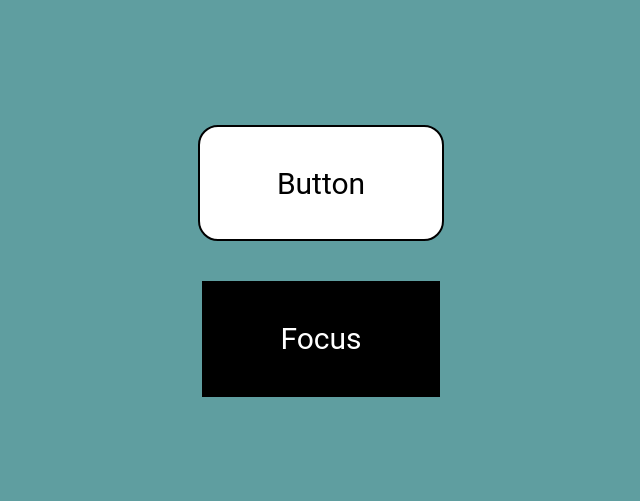
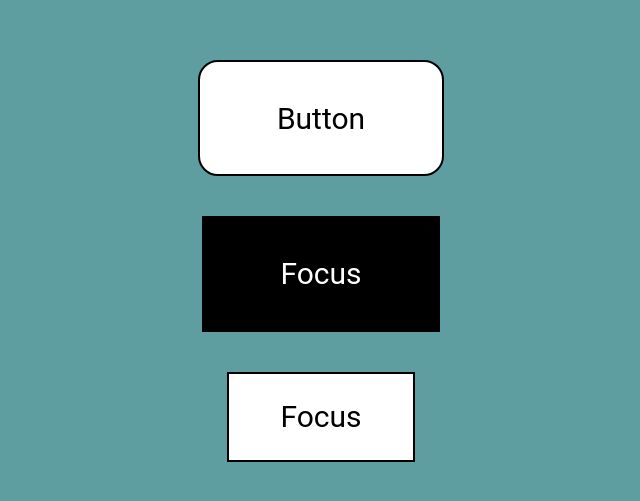
Before and after one commit to bibilg/animation_button, a website: page index.html in a window 1280 px wide. Shown: the part 139-640 px from the top of the page, without its empty margins (319-959 px from the left). Drawn offline with Linux system fonts and the light colour scheme.

Commit message:
Initialization of button 3

```diff
--- a/index.html
+++ b/index.html
@@ -13,5 +13,7 @@
 
     <button class="button2">Focus</button>
 
+    <button class="button3">Focus</button>
+
 </body>
 </html>
--- a/scss/main.scss
+++ b/scss/main.scss
@@ -75,3 +75,17 @@ button{
         transition: transform 250ms ease-in-out;
     }
 }
+
+.button3{
+    font-size: 30px;
+    padding: 2% 4%;
+    border: 2px solid black;
+    position: relative; // Obligatoire sinon le ::after se fera sur le parent donc ici body
+    z-index: 1; // Pour mettre au dessus du ::after pour voir le texte
+    overflow: hidden; // Sinon on voit le ::after apparaître
+    background-color: white;
+    color: black;
+    &:hover{
+
+    }
+}
```
Also changed, not shown: public/css/style.css, 1 other file.
